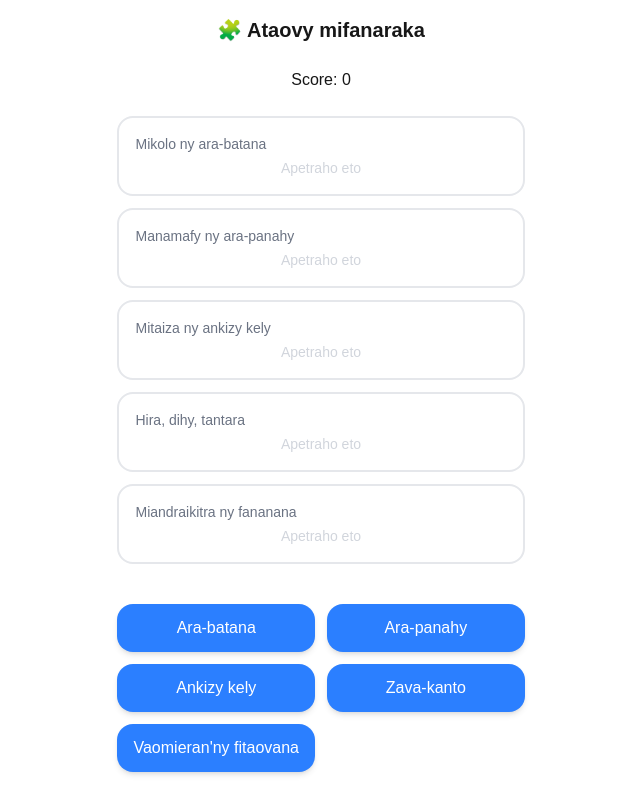
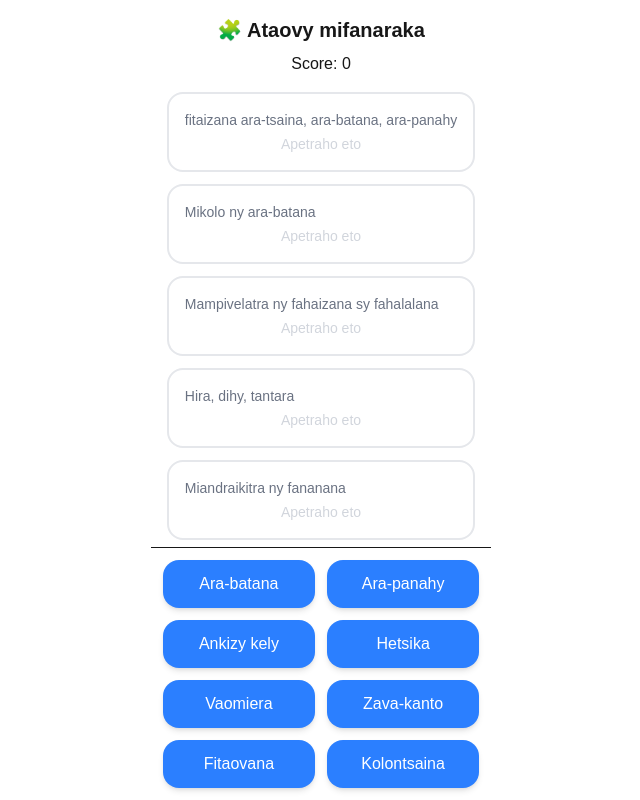
Before and after one commit to Tahiana07/vaomiera-games, a Next.js app: page /drag-drop in a window 1280 px wide. Shown: the whole page, without its empty margins (319-959 px from the left). Built offline with nearby package versions, Linux system fonts and the light colour scheme.

Commit message:
update drop zone and drag item for drag&drop page

```diff
--- a/app/drag-drop/page.tsx
+++ b/app/drag-drop/page.tsx
@@ -8,7 +8,8 @@ import {
   useSensor,
   useSensors,
   PointerSensor,
-  TouchSensor
+  TouchSensor,
+  DragOverlay
 } from "@dnd-kit/core";
 
 import { useState, useEffect } from "react";
@@ -23,22 +24,14 @@ type ItemProps = {
 type AnswerMap = Record<string, string>;
 
 function Draggable({ id, label, disabled }: ItemProps & { disabled?: boolean }) {
-  const { attributes, listeners, setNodeRef, transform } = useDraggable({
+  const { attributes, listeners, setNodeRef } = useDraggable({
     id,
     disabled
   });
 
-  const style = {
-    transform: transform
-      ? `translate(${transform.x}px, ${transform.y}px)`
-      : undefined,
-    opacity: disabled ? 0.4 : 1,
-  };
-
   return (
     <div
       ref={setNodeRef}
-      style={style}
       {...listeners}
       {...attributes}
       className="px-4 py-3 bg-blue-500 text-white rounded-2xl text-center shadow-md touch-none active:scale-95 transition"
@@ -86,8 +79,8 @@ export default function DragDrop() {
 
   const [score, setScore] = useState<number>(0);
   const [answers, setAnswers] = useState<AnswerMap>({});
+  const [activeId, setActiveId] = useState<string | null>(null);
 
-  // map id -> label (utile affichage)
   const itemsMap = Object.fromEntries(
     dragItems.map((item) => [item.id, item.label])
   );
@@ -111,15 +104,20 @@ export default function DragDrop() {
     localStorage.setItem("answers", JSON.stringify(answers));
   }, [answers]);
 
+  const handleDragStart = (event: any) => {
+    setActiveId(String(event.active.id));
+  };
+
   const handleDragEnd = (event: DragEndEvent) => {
     const { active, over } = event;
+
+    setActiveId(null);
 
     if (!over) return;
 
     const activeId = String(active.id);
     const overId = String(over.id);
 
-    // empêcher double utilisation
     const alreadyUsed = Object.values(answers).includes(activeId);
     if (alreadyUsed) return;
 
@@ -133,9 +131,12 @@ export default function DragDrop() {
       setScore(newScore);
       localStorage.setItem("score", String(newScore));
     }
+
+    if (Object.keys(answers).length + 1 === dropZones.length) {
+      setTimeout(() => router.push("/home"), 1500);
+    }
   };
 
-  // items restants (non utilisés)
   const usedItems = Object.values(answers);
   const availableItems = dragItems.filter(
     (item) => !usedItems.includes(item.id)
@@ -144,24 +145,21 @@ export default function DragDrop() {
   return (
     <DndContext
       sensors={sensors}
-      onDragEnd={(e) => {
-        handleDragEnd(e);
+      onDragStart={handleDragStart}
+      onDragEnd={handleDragEnd}
+    >
+      <div className="h-screen flex flex-col max-w-md mx-auto">
 
-        // redirection si tout rempli | mbola tsy fantatra
-        if (Object.keys(answers).length + 1 === dropZones.length) {
-          setTimeout(() => router.push("/home"), 1500);
-        }
-      }}
-    >
-      <div className="p-4 max-w-md mx-auto space-y-6">
+        {/* HEADER */}
+        <div className="p-4">
           <h1 className="text-xl font-bold text-center">
             🧩 Ataovy mifanaraka
           </h1>
+          <p className="text-center font-medium mt-2">Score: {score}</p>
+        </div>
 
-        <p className="text-center font-medium">Score: {score}</p>
-
-        {/* DROP ZONES (top) */}
-        <div className="space-y-3">
+        {/* DROP ZONES */}
+        <div className="flex-1 overflow-y-auto px-4 space-y-3">
           {dropZones.map((zone: ItemProps) => (
             <Droppable
               key={zone.id}
@@ -172,13 +170,25 @@ export default function DragDrop() {
           ))}
         </div>
 
-        {/* DRAG ITEMS (bottom) */}
-        <div className="grid grid-cols-2 gap-3 pt-4">
+        {/* DRAG ITEMS */}
+        <div className="border-t bg-white p-3 max-h-[35vh] overflow-y-auto">
+          <div className="grid grid-cols-2 gap-3">
             {availableItems.map((item: ItemProps) => (
               <Draggable key={item.id} {...item} />
             ))}
           </div>
         </div>
+
+      </div>
+
+      {/* 🔥 DRAG OVERLAY (clé du fix) */}
+      <DragOverlay>
+        {activeId ? (
+          <div className="px-4 py-3 bg-blue-500 text-white rounded-2xl shadow-xl scale-105">
+            {itemsMap[activeId]}
+          </div>
+        ) : null}
+      </DragOverlay>
     </DndContext>
   );
 }
--- a/data/dragData.ts
+++ b/data/dragData.ts
@@ -2,14 +2,20 @@ export const dragItems = [
   { id: "batana", label: "Ara-batana" },
   { id: "panahy", label: "Ara-panahy" },
   { id: "ankizy", label: "Ankizy kely" },
+  { id: "hetsika", label: "Hetsika" },
+  { id: "vaomiera", label: "Vaomiera" },
   { id: "kanto", label: "Zava-kanto" },
-  { id: "fitaovana", label: "Vaomieran'ny fitaovana" },
+  { id: "fitaovana", label: "Fitaovana" },
+  { id: "kolontsaina", label: "Kolontsaina" },
 ];
 
 export const dropZones = [
+  { id: "ankizy", label: "fitaizana ara-tsaina, ara-batana, ara-panahy" },
   { id: "batana", label: "Mikolo ny ara-batana" },
-  { id: "panahy", label: "Manamafy ny ara-panahy" },
-  { id: "ankizy", label: "Mitaiza ny ankizy kely" },
+  { id: "kolontsaina", label: "Mampivelatra ny fahaizana sy fahalalana" },
   { id: "kanto", label: "Hira, dihy, tantara" },
   { id: "fitaovana", label: "Miandraikitra ny fananana" },
+  { id: "panahy", label: "Manamafy ny ara-panahy" },
+  { id: "hetsika", label: "Mampifandray amin'ny any ivelany" },
+  { id: "vaomiera", label: "15 taona no mihoatra" },
 ];
```
Lines whose indentation alone changed are shown as unchanged.
